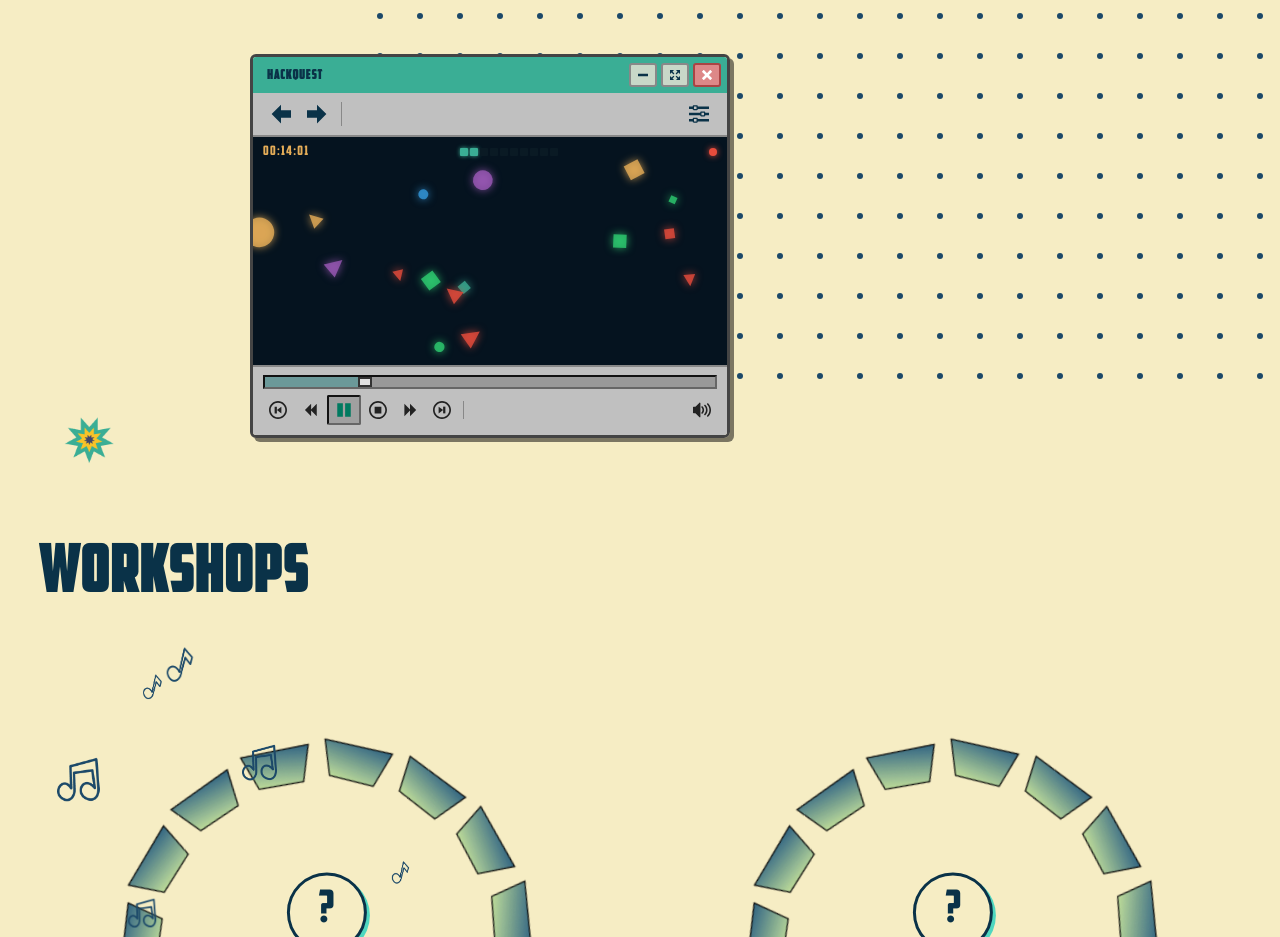
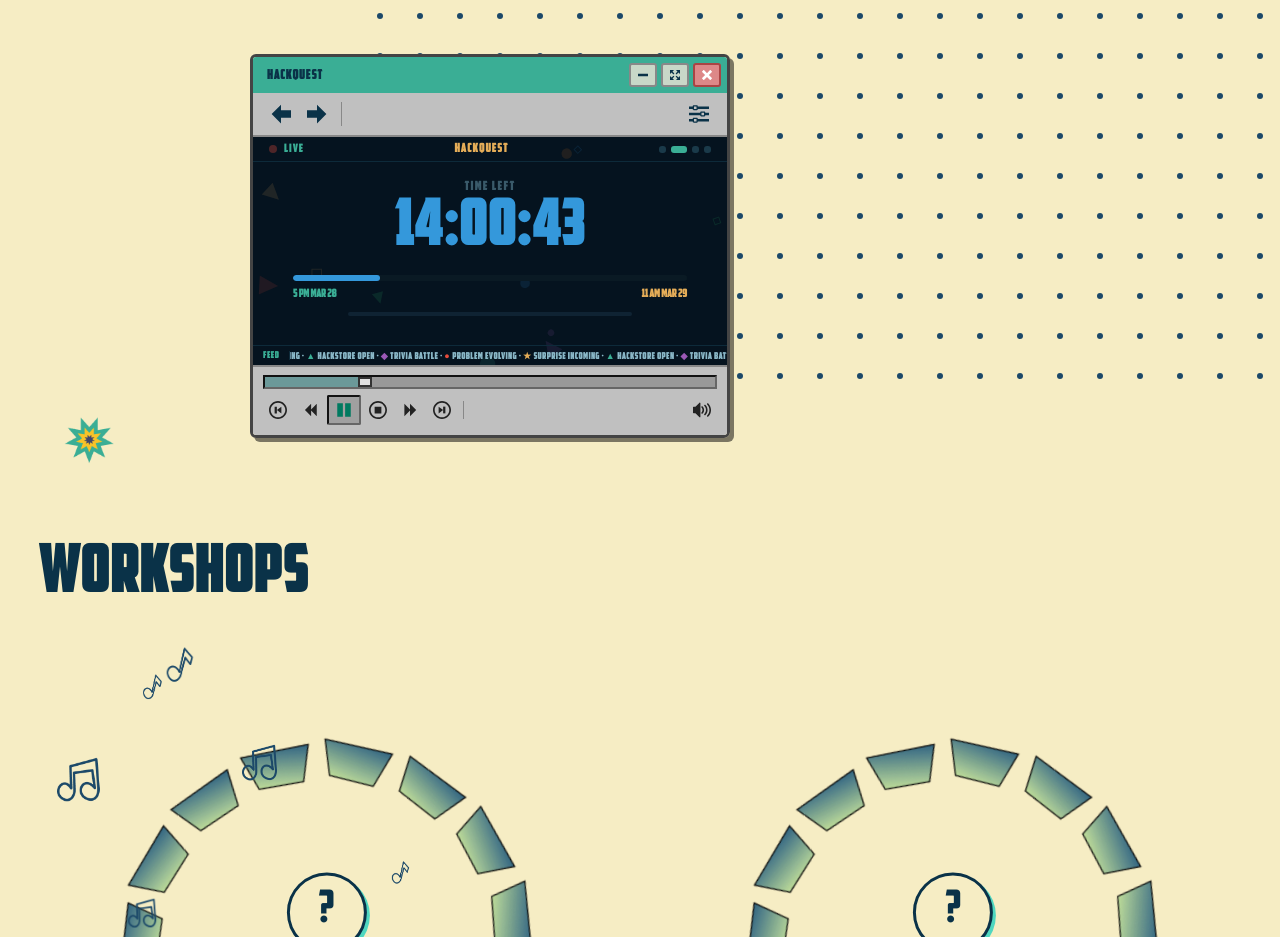
Before and after one commit to Pixelrick420/hackatarch4, a React (Vite) app: page / in a window 1280 px wide. Shown: the part 2740-3677 px from the top of the page. Built offline with nearby package versions, Linux system fonts and the light colour scheme.

Commit message:
animation improvement

```diff
--- a/src/Components/EventScreens.tsx
+++ b/src/Components/EventScreens.tsx
@@ -8,20 +8,346 @@
   purple: "#9b59b6",
   blue: "#3498db",
   orange: "#e67e22",
-  navy: "#0A3248",
 };
 
-// ── HACKQUEST ─────────────────────────────────────────────────────────────────
-// Theme: deep teal/navy
-// Progress = time elapsed in the 18h hackathon (0→1)
 interface ScreenProps {
   isPlaying: boolean;
   onProgressUpdate: (p: number) => void;
-  progress: number; // controlled from outside when scrubbing
+  progress: number;
 }
 
-const HQ_DURATION = 18 * 60; // seconds (fast-forwarded display)
+const SLIDE_DURATION_SECS = 5;
+const TOTAL_SLIDES = 4;
 
+const PHASES = [
+  { end: 1 / 18, color: C.teal },
+  { end: 4 / 18, color: C.blue },
+  { end: 6 / 18, color: C.amber },
+  { end: 8 / 18, color: C.purple },
+  { end: 10 / 18, color: C.orange },
+  { end: 13 / 18, color: C.teal },
+  { end: 15 / 18, color: C.red },
+  { end: 17 / 18, color: C.amber },
+  { end: 1, color: C.purple },
+];
+
+function getPhaseColor(p: number) {
+  return (PHASES.find((ph) => p <= ph.end) ?? PHASES[PHASES.length - 1]).color;
+}
+
+function fmtTime(secs: number) {
+  const h = Math.floor(secs / 3600)
+    .toString()
+    .padStart(2, "0");
+  const m = Math.floor((secs % 3600) / 60)
+    .toString()
+    .padStart(2, "0");
+  const s = Math.floor(secs % 60)
+    .toString()
+    .padStart(2, "0");
+  return `${h}:${m}:${s}`;
+}
+
+const LINE_WIDTHS = ["72%", "55%", "64%", "48%", "70%"];
+
+function Lines({
+  count = 2,
+  opacity = 0.5,
+}: {
+  count?: number;
+  opacity?: number;
+}) {
+  return (
+    <>
+      {Array.from({ length: count }).map((_, i) => (
+        <div
+          key={i}
+          style={{
+            height: "4px",
+            borderRadius: "2px",
+            background: "#1e3d50",
+            opacity: opacity - i * 0.1,
+            width: LINE_WIDTHS[i % LINE_WIDTHS.length],
+            marginBottom: "10px",
+          }}
+        />
+      ))}
+    </>
+  );
+}
+
+// ── Slide 0: Hero ─────────────────────────────────────────────────────────────
+function SlideHero() {
+  return (
+    <div
+      style={{
+        display: "flex",
+        flexDirection: "column",
+        alignItems: "center",
+        justifyContent: "center",
+        height: "100%",
+        padding: "12px 40px",
+        textAlign: "center",
+      }}
+    >
+      <div
+        style={{
+          fontSize: "58px",
+          fontWeight: 900,
+          color: C.amber,
+          letterSpacing: ".05em",
+          lineHeight: 1,
+          marginBottom: "10px",
+        }}
+      >
+        HACKQUEST
+      </div>
+      <div
+        style={{
+          fontSize: "14px",
+          fontWeight: 900,
+          color: C.teal,
+          letterSpacing: ".2em",
+          marginBottom: "20px",
+        }}
+      >
+        SURVIVE THE QUEST
+      </div>
+      <Lines count={2} opacity={0.55} />
+    </div>
+  );
+}
+
+// ── Slide 1: Timer ─────────────────────────────────────────────────────────────
+function SlideTimer({ progress }: { progress: number }) {
+  const timeLeft = Math.round((1 - progress) * 18 * 3600);
+  const color = getPhaseColor(progress);
+  const pct = Math.round(progress * 100);
+
+  return (
+    <div
+      style={{
+        display: "flex",
+        flexDirection: "column",
+        alignItems: "center",
+        justifyContent: "center",
+        height: "100%",
+        padding: "10px 40px",
+      }}
+    >
+      <div
+        style={{
+          fontSize: "12px",
+          fontWeight: 900,
+          color: "#3a5a6a",
+          letterSpacing: ".14em",
+          marginBottom: "6px",
+        }}
+      >
+        TIME LEFT
+      </div>
+      <div
+        style={{
+          fontSize: "62px",
+          fontWeight: 900,
+          color,
+          letterSpacing: ".03em",
+          lineHeight: 1,
+          fontVariantNumeric: "tabular-nums",
+        }}
+      >
+        {fmtTime(timeLeft)}
+      </div>
+      <div
+        style={{
+          width: "100%",
+          height: "6px",
+          background: "#0a1a24",
+          borderRadius: "3px",
+          overflow: "hidden",
+          margin: "14px 0 8px",
+        }}
+      >
+        <div
+          style={{
+            height: "100%",
+            width: `${pct}%`,
+            background: color,
+            borderRadius: "3px",
+          }}
+        />
+      </div>
+      <div
+        style={{
+          display: "flex",
+          justifyContent: "space-between",
+          width: "100%",
+          marginBottom: "12px",
+        }}
+      >
+        <span style={{ fontSize: "11px", fontWeight: 900, color: C.teal }}>
+          5 PM MAR 28
+        </span>
+        <span style={{ fontSize: "11px", fontWeight: 900, color: C.amber }}>
+          11 AM MAR 29
+        </span>
+      </div>
+      <Lines count={1} opacity={0.4} />
+    </div>
+  );
+}
+
+// ── Slide 2: Format ────────────────────────────────────────────────────────────
+function SlideFormat() {
+  const items = [
+    { color: C.amber, label: "EVOLVING PROBLEMS" },
+    { color: C.purple, label: "HACKSTORE" },
+    { color: C.teal, label: "CONSTRAINTS" },
+    { color: C.blue, label: "FINAL PITCH" },
+  ];
+  return (
+    <div
+      style={{
+        display: "flex",
+        flexDirection: "column",
+        justifyContent: "center",
+        height: "100%",
+        padding: "10px 40px",
+      }}
+    >
+      <div
+        style={{
+          fontSize: "11px",
+          fontWeight: 900,
+          color: C.teal,
+          letterSpacing: ".18em",
+          marginBottom: "14px",
+        }}
+      >
+        HOW IT WORKS
+      </div>
+      {items.map(({ color, label }) => (
+        <div
+          key={label}
+          style={{
+            display: "flex",
+            alignItems: "center",
+            gap: "12px",
+            marginBottom: "10px",
+          }}
+        >
+          <div
+            style={{
+              width: "4px",
+              height: "20px",
+              background: color,
+              borderRadius: "2px",
+              flexShrink: 0,
+            }}
+          />
+          <div
+            style={{
+              fontSize: "16px",
+              fontWeight: 900,
+              color,
+              letterSpacing: ".06em",
+            }}
+          >
+            {label}
+          </div>
+          <div
+            style={{
+              flex: 1,
+              height: "3px",
+              borderRadius: "2px",
+              background: "#1e3d50",
+              opacity: 0.5,
+            }}
+          />
+        </div>
+      ))}
+    </div>
+  );
+}
+
+// ── Slide 3: Journey ───────────────────────────────────────────────────────────
+function SlideJourney({ progress }: { progress: number }) {
+  const colors = [
+    C.teal,
+    C.blue,
+    C.amber,
+    C.purple,
+    C.orange,
+    C.teal,
+    C.red,
+    C.amber,
+    C.purple,
+  ];
+  const cur = Math.min(Math.floor(progress * colors.length), colors.length - 1);
+
+  return (
+    <div
+      style={{
+        display: "flex",
+        flexDirection: "column",
+        justifyContent: "center",
+        height: "100%",
+        padding: "10px 40px",
+      }}
+    >
+      <div
+        style={{
+          fontSize: "11px",
+          fontWeight: 900,
+          color: C.teal,
+          letterSpacing: ".18em",
+          marginBottom: "16px",
+        }}
+      >
+        18-HOUR JOURNEY
+      </div>
+      <div
+        style={{
+          display: "flex",
+          alignItems: "flex-end",
+          gap: "5px",
+          marginBottom: "16px",
+        }}
+      >
+        {colors.map((c, i) => (
+          <div
+            key={i}
+            style={{
+              flex: 1,
+              height: i === cur ? 28 : 14,
+              borderRadius: "3px",
+              background: i <= cur ? c : "#0d2a3a",
+              opacity: i < cur ? 0.5 : i === cur ? 1 : 0.2,
+              transition: "height .3s",
+            }}
+          />
+        ))}
+      </div>
+      <Lines count={2} opacity={0.45} />
+      <div
+        style={{
+          display: "flex",
+          justifyContent: "space-between",
+          marginTop: "2px",
+        }}
+      >
+        <span style={{ fontSize: "11px", fontWeight: 900, color: C.teal }}>
+          START
+        </span>
+        <span style={{ fontSize: "11px", fontWeight: 900, color: C.amber }}>
+          FINISH
+        </span>
+      </div>
+    </div>
+  );
+}
+
+// ── Main ───────────────────────────────────────────────────────────────────────
 export function HackQuestScreen({
   isPlaying,
   onProgressUpdate,
@@ -32,8 +358,11 @@
   const playingRef = useRef(isPlaying);
   const lastTsRef = useRef<number | null>(null);
   const rafRef = useRef<number>(0);
+  const slideTimerRef = useRef(0);
 
-  // Keep refs in sync
+  const [currentSlide, setCurrentSlide] = useState(0);
+  const [liveProgress, setLiveProgress] = useState(progress);
+
   useEffect(() => {
     progressRef.current = progress;
   }, [progress]);
@@ -60,48 +389,45 @@
       C.red,
       C.orange,
     ];
-    const shapes = Array.from({ length: 16 }, (_, i) => ({
-      x: Math.random() * 300,
-      y: Math.random() * 200,
-      vx: (Math.random() - 0.5) * 0.9,
-      vy: (Math.random() - 0.5) * 0.9,
-      size: Math.random() * 13 + 5,
+    const shapes = Array.from({ length: 12 }, (_, i) => ({
+      x: Math.random() * 500,
+      y: Math.random() * 300,
+      vx: (Math.random() - 0.5) * 0.5,
+      vy: (Math.random() - 0.5) * 0.5,
+      size: Math.random() * 8 + 3,
       type: i % 3,
       color: palette[i % palette.length],
       rot: Math.random() * Math.PI * 2,
-      rotV: (Math.random() - 0.5) * 0.04,
-      baseSpeed: Math.random() * 0.9 + 0.3,
+      rotV: (Math.random() - 0.5) * 0.02,
+      speed: Math.random() * 0.4 + 0.15,
     }));
-
-    const mutateId = setInterval(() => {
-      if (!playingRef.current) return;
-      const s = shapes[Math.floor(Math.random() * shapes.length)];
-      s.color = palette[Math.floor(Math.random() * palette.length)];
-      s.type = Math.floor(Math.random() * 3);
-    }, 900);
 
     const W = () => canvas.width,
       H = () => canvas.height;
 
     const tick = (ts: number) => {
       const speed = playingRef.current ? 1 : 0;
-
       if (playingRef.current) {
         if (lastTsRef.current === null) lastTsRef.current = ts;
         const dt = (ts - lastTsRef.current) / 1000;
         lastTsRef.current = ts;
-        // TOTAL_DURATION for progress: 30 seconds real time = full loop
-        const newP = Math.min(progressRef.current + dt / 30, 1);
-        progressRef.current = newP >= 1 ? 0 : newP; // loop
+        const newP = progressRef.current + dt / 30;
+        progressRef.current = newP >= 1 ? 0 : newP;
         onProgressUpdate(progressRef.current);
+        setLiveProgress(progressRef.current);
+        slideTimerRef.current += dt;
+        if (slideTimerRef.current >= SLIDE_DURATION_SECS) {
+          slideTimerRef.current = 0;
+          setCurrentSlide((s) => (s + 1) % TOTAL_SLIDES);
+        }
       } else {
         lastTsRef.current = null;
       }
 
       ctx.clearRect(0, 0, W(), H());
       shapes.forEach((s) => {
-        s.x += s.vx * s.baseSpeed * speed;
-        s.y += s.vy * s.baseSpeed * speed;
+        s.x += s.vx * s.speed * speed;
+        s.y += s.vy * s.speed * speed;
         s.rot += s.rotV * speed;
         if (s.x < 0) s.x = W();
         if (s.x > W()) s.x = 0;
@@ -110,16 +436,16 @@
         ctx.save();
         ctx.translate(s.x, s.y);
         ctx.rotate(s.rot);
-        ctx.globalAlpha = 0.8;
+        ctx.globalAlpha = 0.12;
         ctx.fillStyle = s.color;
-        ctx.shadowColor = s.color;
-        ctx.shadowBlur = 8;
+        ctx.strokeStyle = s.color;
+        ctx.lineWidth = 1;
         if (s.type === 0) {
           ctx.beginPath();
           ctx.arc(0, 0, s.size, 0, Math.PI * 2);
           ctx.fill();
         } else if (s.type === 1) {
-          ctx.fillRect(-s.size / 2, -s.size / 2, s.size, s.size);
+          ctx.strokeRect(-s.size / 2, -s.size / 2, s.size, s.size);
         } else {
           ctx.beginPath();
           ctx.moveTo(0, -s.size);
@@ -134,21 +460,16 @@
       rafRef.current = requestAnimationFrame(tick);
     };
     rafRef.current = requestAnimationFrame(tick);
-    return () => {
-      cancelAnimationFrame(rafRef.current);
-      clearInterval(mutateId);
-    };
+    return () => cancelAnimationFrame(rafRef.current);
   }, []); // eslint-disable-line
 
-  const timeLeft = Math.round((1 - progress) * HQ_DURATION);
-  const hrs = Math.floor(timeLeft / 3600)
-    .toString()
-    .padStart(2, "0");
-  const mins = Math.floor((timeLeft % 3600) / 60)
-    .toString()
-    .padStart(2, "0");
-  const secs = (timeLeft % 60).toString().padStart(2, "0");
-  const filled = Math.round(progress * 10);
+  const ticker = [
+    { text: "SURPRISE INCOMING", color: C.amber, icon: "★" },
+    { text: "HACKSTORE OPEN", color: C.teal, icon: "▲" },
+    { text: "TRIVIA BATTLE", color: C.purple, icon: "◆" },
+    { text: "PROBLEM EVOLVING", color: C.red, icon: "●" },
+  ];
+  const tickerItems = [...ticker, ...ticker];
 
   return (
     <div
@@ -160,6 +481,8 @@
         overflow: "hidden",
         display: "flex",
         flexDirection: "column",
+        fontFamily: "'Courier New', monospace",
+        color: "#e0f0ec",
       }}
     >
       <canvas
@@ -169,236 +492,140 @@
           inset: 0,
           width: "100%",
           height: "100%",
+          pointerEvents: "none",
         }}
       />
+
       <div
         style={{
           position: "relative",
           zIndex: 1,
-          padding: "8px 10px",
+          display: "flex",
+          flexDirection: "column",
+          height: "100%",
+        }}
+      >
+        {/* Top bar */}
+        <div
+          style={{
             display: "flex",
             justifyContent: "space-between",
             alignItems: "center",
+            padding: "6px 16px",
+            borderBottom: "1px solid #0d2a3a",
+            flexShrink: 0,
           }}
         >
-        <div
-          style={{
-            fontFamily: "'American Captain',monospace",
-            fontSize: "13px",
-            color: C.amber,
-            letterSpacing: "0.1em",
-          }}
-        >
-          {hrs}:{mins}:{secs}
-        </div>
-        <div style={{ display: "flex", gap: "2px" }}>
-          {Array.from({ length: 10 }).map((_, i) => (
-            <div
-              key={i}
-              style={{
-                width: "8px",
-                height: "8px",
-                borderRadius: "1px",
-                backgroundColor: i < filled ? C.teal : "#0a1a24",
-                boxShadow: i < filled ? `0 0 4px ${C.teal}` : "none",
-              }}
-            />
-          ))}
-        </div>
+          <div style={{ display: "flex", alignItems: "center", gap: "7px" }}>
             <div
               style={{
                 width: "8px",
                 height: "8px",
                 borderRadius: "50%",
                 backgroundColor: isPlaying ? C.red : "#300",
-            boxShadow: isPlaying ? `0 0 6px ${C.red}` : "none",
+                animation: isPlaying
+                  ? "hqPulse 1.2s ease-in-out infinite"
+                  : "none",
               }}
             />
-      </div>
-    </div>
-  );
-}
-
-// ── WAR ROOM ─────────────────────────────────────────────────────────────────
-// Theme: deep amber/brown
-export function WarRoomScreen({
-  isPlaying,
-  onProgressUpdate,
-  progress,
-}: ScreenProps) {
-  const canvasRef = useRef<HTMLCanvasElement>(null);
-  const playingRef = useRef(isPlaying);
-  const progressRef = useRef(progress);
-  const lastTsRef = useRef<number | null>(null);
-  const rafRef = useRef<number>(0);
-  const [bars, setBars] = useState([40, 65, 30, 80, 55, 70, 45, 60]);
-
-  useEffect(() => {
-    playingRef.current = isPlaying;
-  }, [isPlaying]);
-  useEffect(() => {
-    progressRef.current = progress;
-  }, [progress]);
-
-  // Bars animate only when playing
-  useEffect(() => {
-    if (!isPlaying) return;
-    const id = setInterval(() => {
-      setBars((prev) =>
-        prev.map((b) =>
-          Math.max(10, Math.min(95, b + (Math.random() - 0.5) * 16)),
-        ),
-      );
-    }, 700);
-    return () => clearInterval(id);
-  }, [isPlaying]);
-
-  useEffect(() => {
-    const canvas = canvasRef.current;
-    if (!canvas) return;
-    const ctx = canvas.getContext("2d")!;
-    const resize = () => {
-      canvas.width = canvas.offsetWidth;
-      canvas.height = canvas.offsetHeight;
-    };
-    resize();
-
-    const palette = [C.amber, C.teal, C.blue, C.purple, C.orange, C.green];
-    const hexs = Array.from({ length: 12 }, (_, i) => ({
-      x: Math.random() * 300,
-      y: Math.random() * 200,
-      vx: (Math.random() - 0.5) * 0.6,
-      vy: (Math.random() - 0.5) * 0.6,
-      r: Math.random() * 14 + 6,
-      rot: Math.random() * Math.PI * 2,
-      rotV: (Math.random() - 0.5) * 0.025,
-      color: palette[i % palette.length],
-      baseSpeed: Math.random() * 0.8 + 0.3,
-    }));
-
-    const drawHex = (x: number, y: number, r: number, rot: number) => {
-      ctx.beginPath();
-      for (let i = 0; i < 6; i++) {
-        const a = rot + (i * Math.PI) / 3;
-        if (i === 0) {
-          ctx.moveTo(x + r * Math.cos(a), y + r * Math.sin(a));
-        } else {
-          ctx.lineTo(x + r * Math.cos(a), y + r * Math.sin(a));
-        }
-      }
-      ctx.closePath();
-    };
-
-    const W = () => canvas.width,
-      H = () => canvas.height;
-    const tick = (ts: number) => {
-      const speed = playingRef.current ? 1 : 0;
-
-      if (playingRef.current) {
-        if (lastTsRef.current === null) lastTsRef.current = ts;
-        const dt = (ts - lastTsRef.current) / 1000;
-        lastTsRef.current = ts;
-        const newP = progressRef.current + dt / 30;
-        progressRef.current = newP >= 1 ? 0 : newP;
-        onProgressUpdate(progressRef.current);
-      } else {
-        lastTsRef.current = null;
-      }
-
-      ctx.clearRect(0, 0, W(), H());
-      hexs.forEach((h) => {
-        h.x += h.vx * h.baseSpeed * speed;
-        h.y += h.vy * h.baseSpeed * speed;
-        h.rot += h.rotV * speed;
-        if (h.x < -h.r) h.x = W() + h.r;
-        if (h.x > W() + h.r) h.x = -h.r;
-        if (h.y < -h.r) h.y = H() + h.r;
-        if (h.y > H() + h.r) h.y = -h.r;
-        ctx.globalAlpha = 0.55;
-        ctx.strokeStyle = h.color;
-        ctx.lineWidth = 1.5;
-        ctx.shadowColor = h.color;
-        ctx.shadowBlur = 6;
-        drawHex(h.x, h.y, h.r, h.rot);
-        ctx.stroke();
-      });
-      ctx.globalAlpha = 1;
-      rafRef.current = requestAnimationFrame(tick);
-    };
-    rafRef.current = requestAnimationFrame(tick);
-    return () => cancelAnimationFrame(rafRef.current);
-  }, []); // eslint-disable-line
-
-  const barColors = [
-    C.teal,
-    C.amber,
-    C.blue,
-    C.green,
-    C.purple,
-    C.orange,
-    C.red,
-    C.teal,
-  ];
-
-  return (
-    <div
+            <span
               style={{
-        width: "100%",
-        height: "100%",
-        backgroundColor: "#1a0e00",
-        position: "relative",
-        overflow: "hidden",
-        display: "flex",
-        flexDirection: "column",
-        justifyContent: "flex-end",
-        padding: "10px",
-        boxSizing: "border-box",
+                fontSize: "11px",
+                fontWeight: 900,
+                letterSpacing: ".12em",
+                color: C.teal,
               }}
             >
-      <canvas
-        ref={canvasRef}
+              {isPlaying ? "LIVE" : "PAUSED"}
+            </span>
+          </div>
+          <span
             style={{
-          position: "absolute",
-          inset: 0,
-          width: "100%",
-          height: "100%",
-        }}
-      />
-      <div
-        style={{
-          position: "relative",
-          zIndex: 1,
-          display: "flex",
-          alignItems: "flex-end",
-          gap: "4px",
-          height: "65%",
+              fontSize: "12px",
+              fontWeight: 900,
+              color: C.amber,
+              letterSpacing: ".1em",
             }}
           >
-        {bars.map((h, i) => (
+            HACKQUEST
+          </span>
+          <div style={{ display: "flex", gap: "5px", alignItems: "center" }}>
+            {Array.from({ length: TOTAL_SLIDES }).map((_, i) => (
               <div
                 key={i}
+                onClick={() => setCurrentSlide(i)}
                 style={{
-              flex: 1,
-              height: `${h}%`,
-              backgroundColor: barColors[i],
-              borderRadius: "2px 2px 0 0",
-              boxShadow: `0 0 8px ${barColors[i]}`,
-              transition: isPlaying
-                ? "height 0.6s cubic-bezier(0.22,1,0.36,1)"
-                : "none",
+                  width: i === currentSlide ? 16 : 7,
+                  height: "7px",
+                  borderRadius: "3px",
+                  cursor: "pointer",
+                  background: i === currentSlide ? C.teal : "#1a3a4a",
+                  transition: "width .3s",
                 }}
               />
             ))}
           </div>
+        </div>
+
+        {/* Slide */}
+        <div style={{ flex: 1, overflow: "hidden" }}>
+          {currentSlide === 0 && <SlideHero />}
+          {currentSlide === 1 && <SlideTimer progress={liveProgress} />}
+          {currentSlide === 2 && <SlideFormat />}
+          {currentSlide === 3 && <SlideJourney progress={liveProgress} />}
+        </div>
+
+        {/* Ticker */}
         <div
           style={{
-          position: "relative",
-          zIndex: 1,
-          height: "2px",
-          backgroundColor: "#3a2a0a",
-          marginTop: "2px",
+            flexShrink: 0,
+            overflow: "hidden",
+            borderTop: "1px solid #0d2a3a",
+            height: "20px",
+            display: "flex",
+            alignItems: "center",
           }}
-      />
+        >
+          <div
+            style={{
+              fontSize: "9px",
+              fontWeight: 900,
+              color: C.teal,
+              padding: "0 10px",
+              borderRight: "1px solid #0d2a3a",
+              whiteSpace: "nowrap",
+              letterSpacing: ".08em",
+            }}
+          >
+            FEED
+          </div>
+          <div style={{ overflow: "hidden", flex: 1 }}>
+            <div
+              style={{
+                whiteSpace: "nowrap",
+                animation: isPlaying ? "hqTicker 18s linear infinite" : "none",
+                fontSize: "9px",
+                fontWeight: 700,
+                letterSpacing: ".07em",
+                paddingLeft: "14px",
+                color: "#8ab8c8",
+              }}
+            >
+              {tickerItems.map((item, i) => (
+                <span key={i}>
+                  <span style={{ color: item.color }}>{item.icon}</span>
+                  {` ${item.text}   ·   `}
+                </span>
+              ))}
+            </div>
+          </div>
+        </div>
+      </div>
+
+      <style>{`
+        @keyframes hqTicker { 0%{transform:translateX(0)} 100%{transform:translateX(-50%)} }
+        @keyframes hqPulse  { 0%,100%{opacity:1} 50%{opacity:0.3} }
+      `}</style>
     </div>
   );
 }
```
Lines whose indentation alone changed are shown as unchanged.
